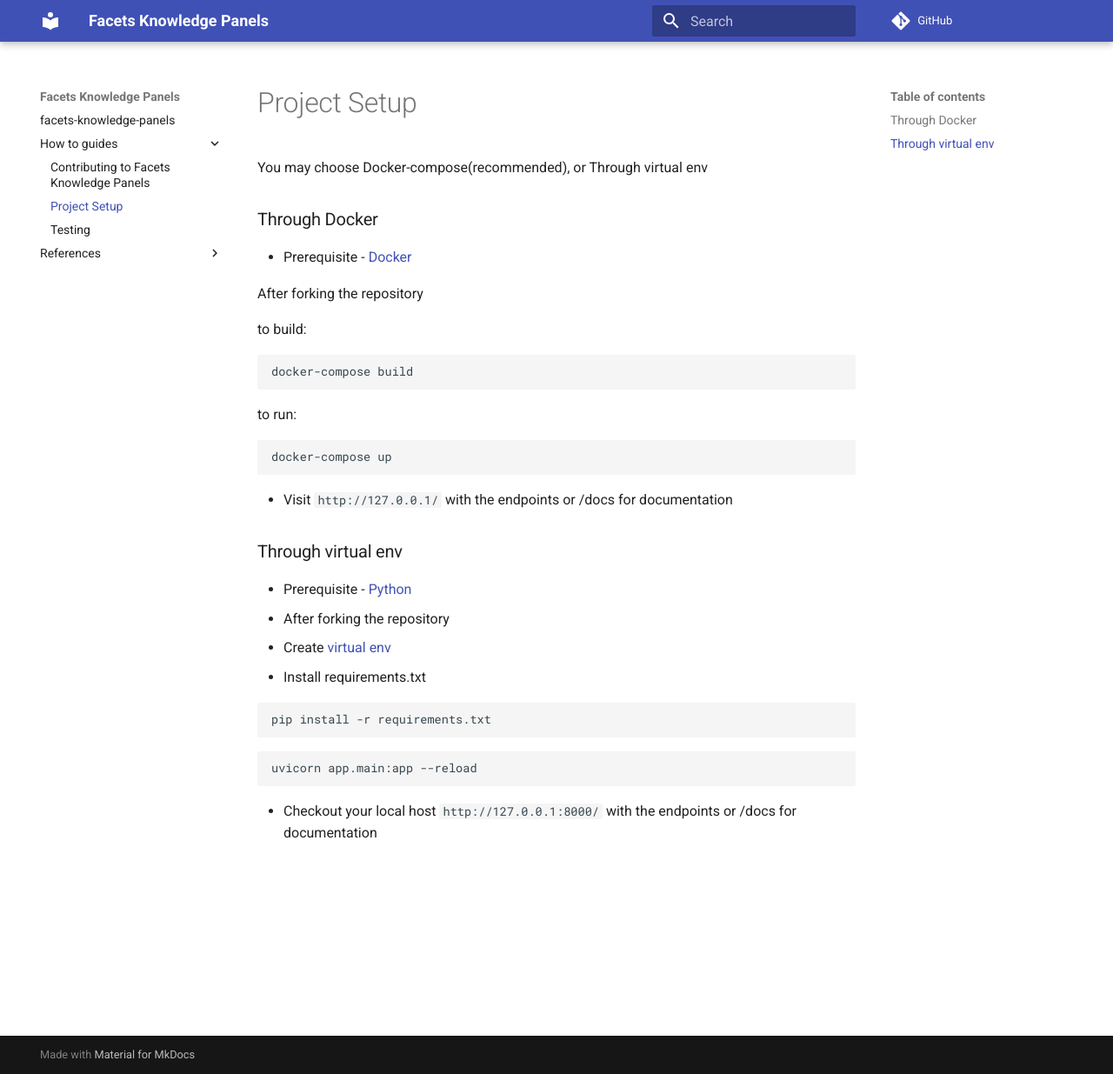
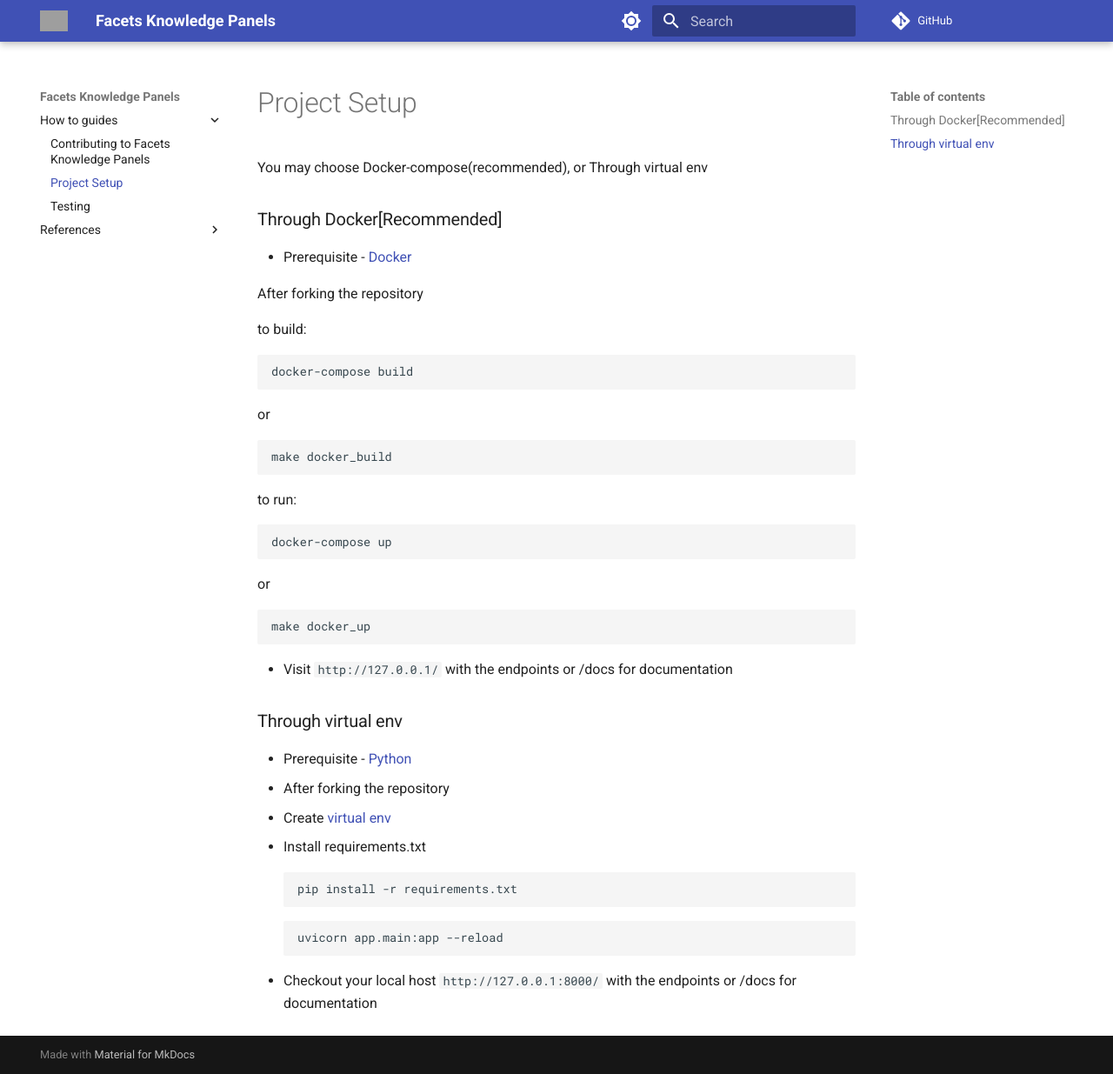
Before and after one commit to openfoodfacts/facets-knowledge-panels, an MkDocs documentation site: the page built from docs/how-to-guides/Project-setup-locally.md, in a window 1280 px wide and 1235 px high. Shown: the whole window at 87% size. Built offline with MkDocs 1.6.1 and Material for MkDocs 9.7.7, drawn with Linux system fonts in a browser that asks for light colours; comment, search, counter and statistics services are not loaded; grey boxes are pictures that could not be loaded.

Commit message:
fix: build mkdocs script and update doc (#68)
* build mkdocs script for placing README.md at the root
* Update the docs
* Add "make all" to ease the setup locally (for new contributors)

````diff
--- a/docs/how-to-guides/Project-setup-locally.md
+++ b/docs/how-to-guides/Project-setup-locally.md
@@ -1,7 +1,7 @@
 # Project Setup
 You may choose Docker-compose(recommended), or Through virtual env
 
-### Through Docker
+### Through Docker[Recommended]
 
 - Prerequisite - [Docker](https://docs.docker.com/get-docker/)
 
@@ -11,10 +11,18 @@
 ```bash
 docker-compose build
 ```
+or
+```bash
+make docker_build
+```
 
 to run:
 ```bash
 docker-compose up
+```
+or
+```bash
+make docker_up
 ```
 
 - Visit `http://127.0.0.1/` with the endpoints or /docs for documentation
--- a/mkdocs.yml
+++ b/mkdocs.yml
@@ -10,3 +10,29 @@
 
 theme:
   name: material
+  logo: https://static.openfoodfacts.org/images/logos/off-logo-horizontal-light.svg
+  favicon: https://static.openfoodfacts.org/images/logos/off-logo-favicon-light.png
+  palette:
+
+    # Palette toggle for light mode
+    - scheme: default
+      toggle:
+        icon: material/brightness-7
+        name: Switch to dark mode
+
+    # Palette toggle for dark mode
+    - scheme: slate
+      toggle:
+        icon: material/brightness-4
+        name: Switch to light mode
+
+markdown_extensions:
+  - footnotes
+  - pymdownx.highlight
+  - pymdownx.superfences
+  - toc:
+      # add permalink after titles
+      permalink: "#"
+      # this one allow to have two space indentation
+  # counts as nested list
+  - mdx_truly_sane_lists
````
Also changed, not shown: README.md (added, +40 -0 lines), docs/README.md (deleted, +0 -31 lines), docs/how-to-guides/CONTRIBUTING.md (+3 -6 lines), docs/how-to-guides/Testing.md (+3 -1 lines), docs/references/API references.md (+2 -2 lines), 3 other files.
